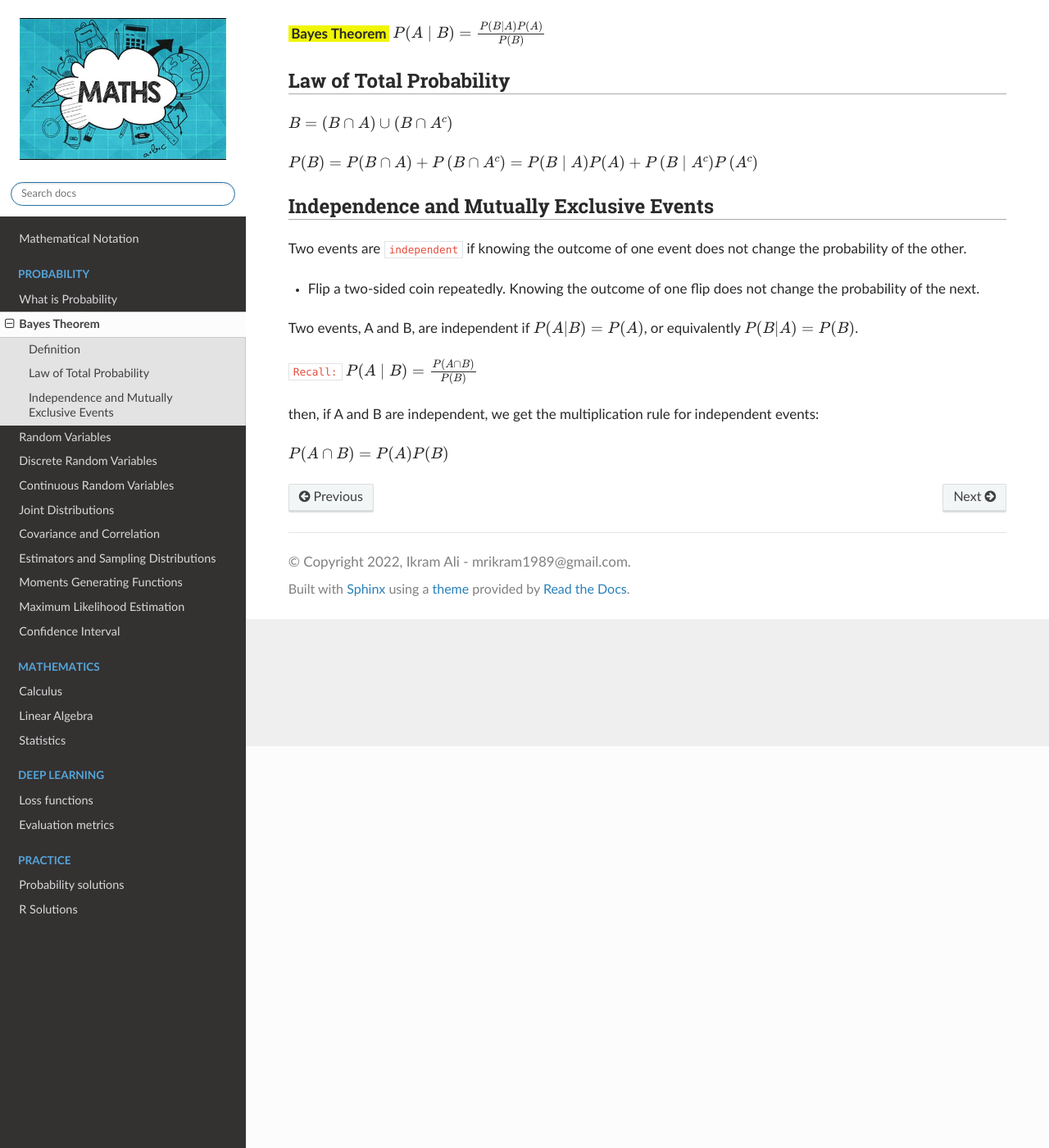
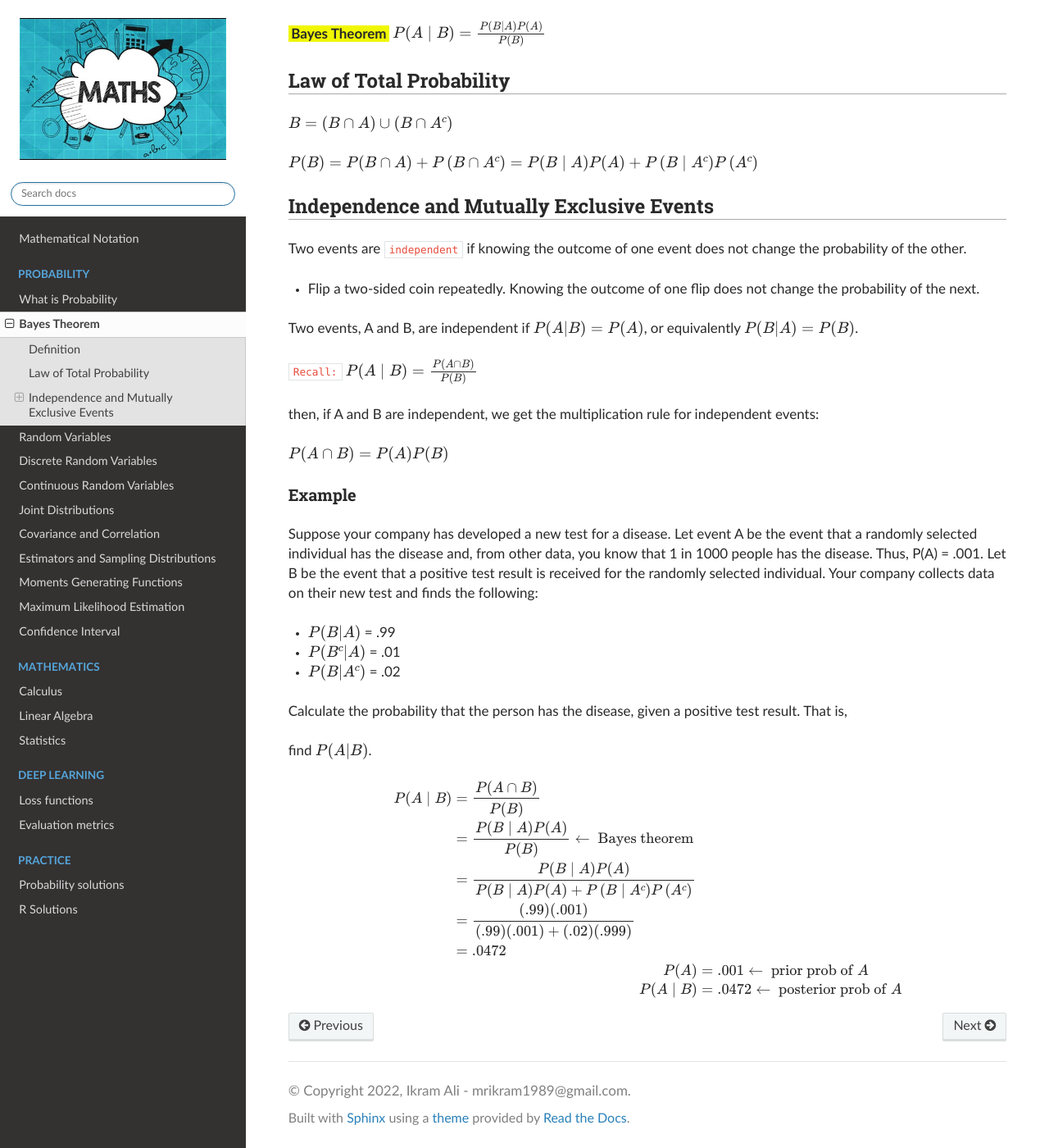
Before and after one commit to akkefa/ml-notes, a Sphinx documentation site: the page built from docs/probability/conditional_probability_and_bayes_theorem.md, in a window 1280 px wide and 1400 px high, scrolled down 490 px. Shown: the whole window at 82% size. Built offline with Sphinx 7.4.7 and the Read the Docs theme 2.0.0, drawn with Linux system fonts in a browser that asks for light colours.

Commit message:
bug fixed.

```diff
--- a/docs/probability/conditional_probability_and_bayes_theorem.md
+++ b/docs/probability/conditional_probability_and_bayes_theorem.md
@@ -44,3 +44,30 @@ then, if A and B are independent, we get the multiplication
 rule for independent events:
 
 $P(A \cap B)=P(A) P(B)$
+
+### Example
+Suppose your company has developed a new test for a disease. Let event A be the event that a randomly selected
+individual has the disease and, from other data, you know that 1 in 1000 people has the disease.
+Thus, P(A) = .001. Let B  be the event that a positive test result is received for the randomly selected individual.
+Your company collects data on their new test and finds the following:
+
+- $P(B|A)$ = .99
+- $P(B^c |A)$ = .01
+- $P(B|A^c )$ = .02
+
+Calculate the probability that the person has the disease, given a positive test result. That is,
+
+find $P(A|B)$.
+
+$$
+\begin{aligned}
+P(A \mid B) &=\frac{P(A \cap B)}{P(B)}  \\
+&=\frac{P(B \mid A) P(A)}{P(B)} \leftarrow \text { Bayes theorem } \\
+&=\frac{ P(B\mid A) P(A)}{P(B \mid A) P(A)+P\left(B \mid A^{c}\right) P\left(A^{c}\right)} \\
+&=\frac{(.99)(.001)}{(.99)(.001)+(.02)(.999)} \\
+&=.0472
+\end{aligned}
+\\
+P(A) &=.001 \leftarrow \text { prior prob of } A \\
+P(A \mid B) &=.0472 \leftarrow \text { posterior prob of } A
+$$
```
